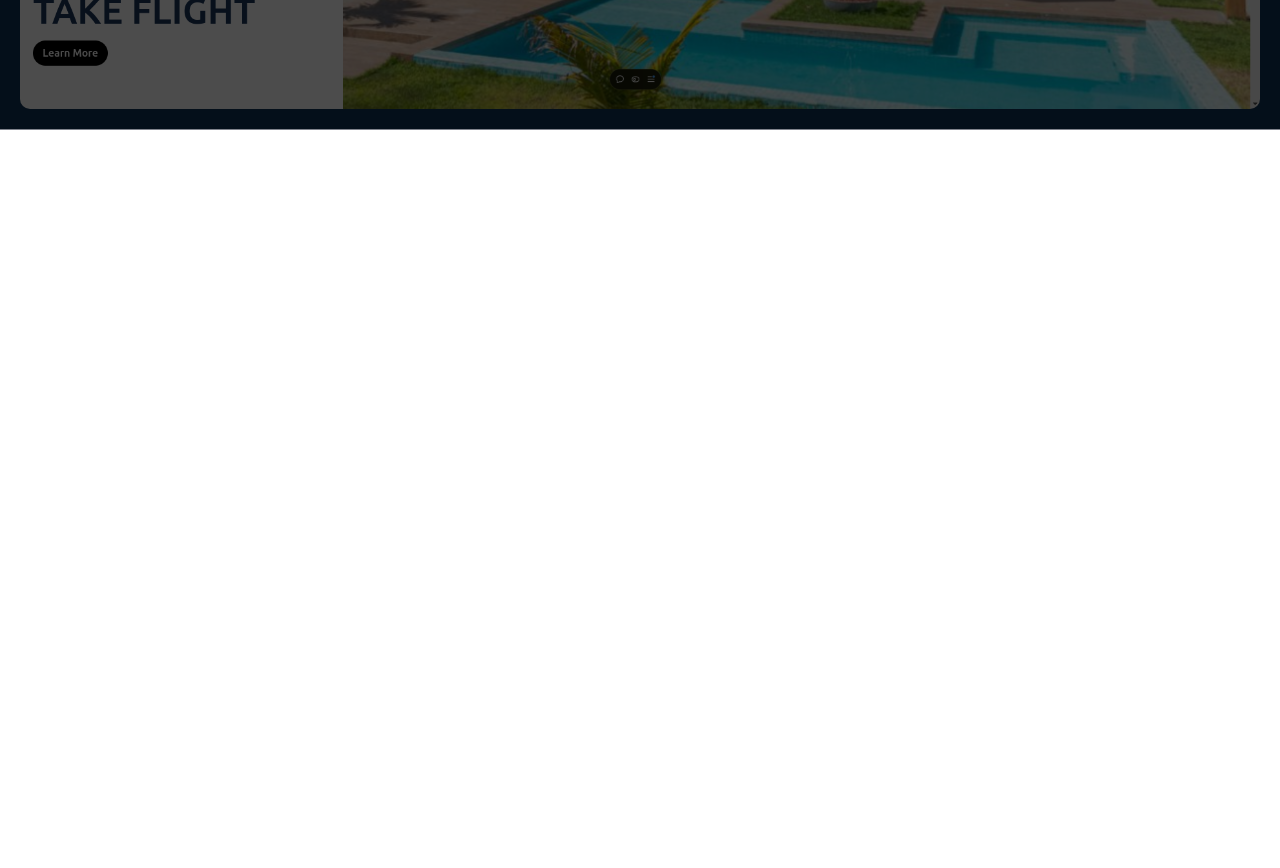
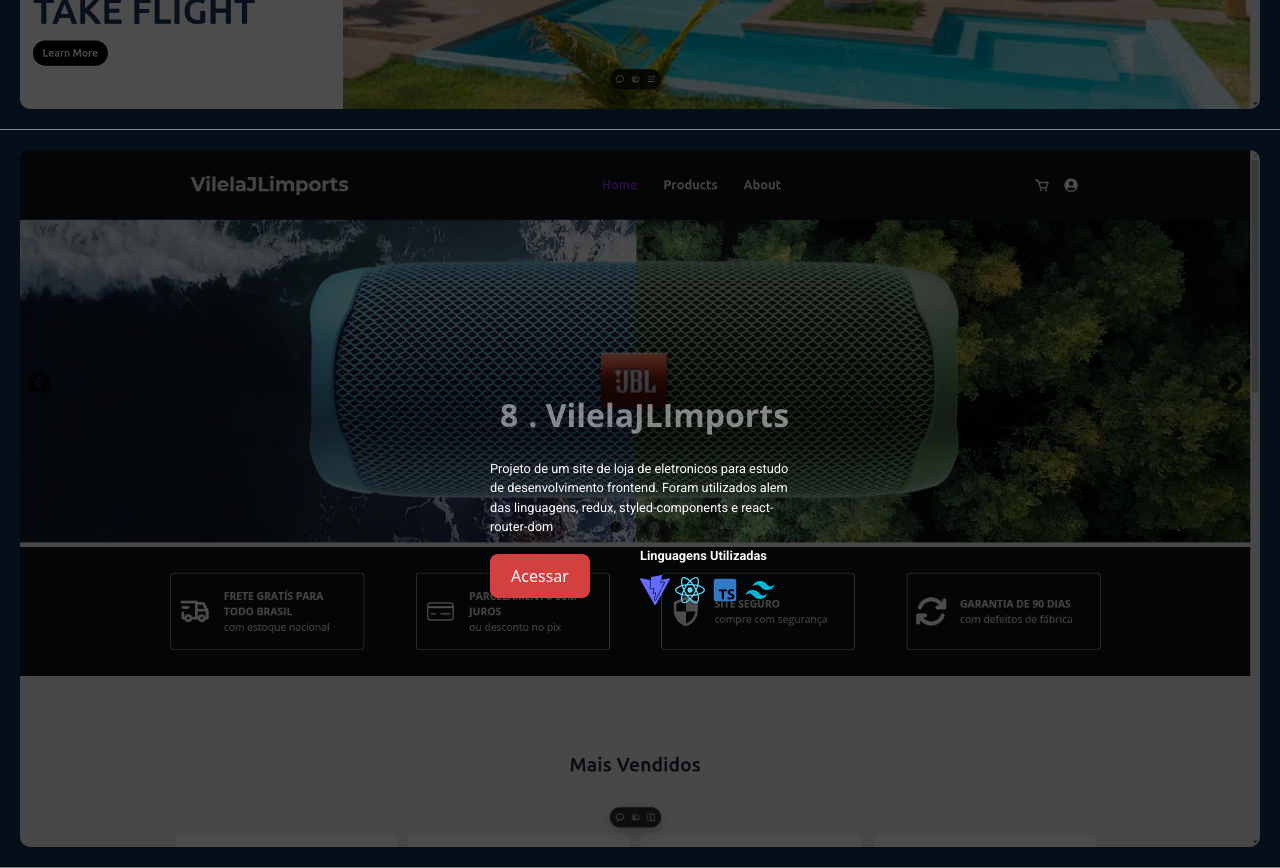
Before and after one commit to Vilelajlr/portifolioVilela, a React (Vite) app: page /projects in a window 1280 px wide. Shown: the part 5120-5988 px from the top of the page. Before the commit the page ends 5250 px from the top, so only its background shows below. Built offline with nearby package versions, Linux system fonts and the light colour scheme.

Commit message:
adicao do site de eletronicos

```diff
--- a/src/components/projectsCards/projects.ts
+++ b/src/components/projectsCards/projects.ts
@@ -5,6 +5,7 @@ import linksDev from "../../assets/linksdev.png";
 import devCurrency from "../../assets/devcurrency.png";
 import onGames from "../../assets/ongames.png";
 import projetoWeb from "../../assets/projetoweb.png";
+import vilelajlimports from "../../assets/vilelajlimports.png";
 
 interface ProjectType {
     id: number;
@@ -89,5 +90,13 @@ export const projects: ProjectType[] = [
         url: "https://blueskyrealty.vercel.app/",
         languages: ['HTML', 'CSS', 'JavaScript'],
     },
+    {
+        id: generateID(),
+        title: "VilelaJLImports",
+        description: "Projeto de um site de loja de eletronicos para estudo de desenvolvimento frontend. Foram utilizados alem das linguagens, redux, styled-components e react-router-dom",
+        img:  vilelajlimports,
+        url: "https://vilelajlimports.vercel.app/",
+        languages: ['Vite', 'React', 'TypeScript', 'Tailwind'],
+    },
 
 ]
```
Also changed, not shown: src/assets/vilelajlimports.png (added).
